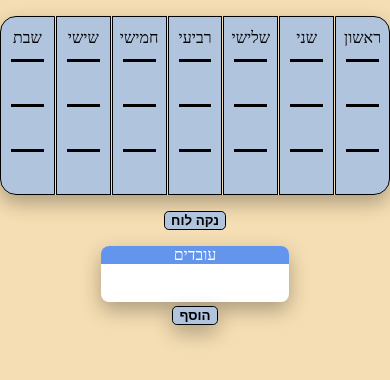
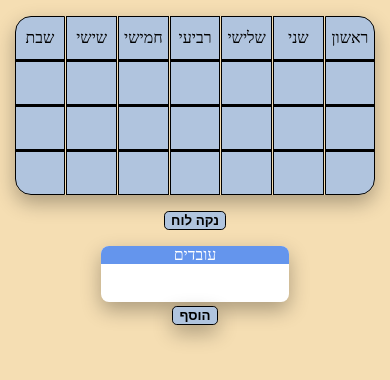
Before and after one commit to shahafss/shift-scheduler-app, a Nuxt app: page / in a window 390 px wide. Shown: the top 380 px of the page. Built offline with nearby package versions, Linux system fonts and the light colour scheme.

Commit message:
mobile style fixes

```diff
--- a/components/Schedule.tsx
+++ b/components/Schedule.tsx
@@ -48,7 +48,7 @@ export const Schedule = defineComponent({
 
       return days
         .map((day, dayIndex) => (
-          <div class={column}>
+          <div class={column(props.size)}>
             <div class={cx(gridCellStyle, css({ borderTop: 0 }))}>
               <div class={columnTitle}>{day}</div>
             </div>
@@ -67,10 +67,10 @@ export const Schedule = defineComponent({
 
     return () => (
       <>
-        <div class={props.size === "l" ? gridLargeStyle : gridSmallStyle}>
+        <div class={gridStyle(props.size)}>
           {renderDays()}
           {props.size === "l" && (
-            <div class={column}>
+            <div class={column(props.size)}>
               <div class={cx(gridCellStyle, css({ borderTop: 0 }))}>משמרת</div>
               <div class={gridCellStyle}>בוקר</div>
               <div class={gridCellStyle}>צהריים</div>
@@ -92,12 +92,14 @@ export const Schedule = defineComponent({
   },
 })
 
-const gridBaseStyle = css({
+const gridStyle = (size: GridSize) =>
+  css({
     gap: "1px",
     boxShadow: "0px 8px 20px rgba(0, 0, 0, 0.3)",
     borderRadius: "1rem",
     marginTop: "1rem",
     display: "grid",
+
     "& > div:first-child": {
       borderTopLeftRadius: "1rem",
       borderBottomLeftRadius: "1rem",
@@ -106,32 +108,28 @@ const gridBaseStyle = css({
       borderTopRightRadius: "1rem",
       borderBottomRightRadius: "1rem",
     },
-})
 
-const gridLargeStyle = cx(
-  gridBaseStyle,
-  css({
+    ...(size === "l"
+      ? {
           width: "95%",
           gridTemplateColumns: "repeat(8, 1fr)",
+        }
+      : {
+          gridTemplateColumns: "repeat(7, minmax(3rem, 1fr))",
+        }),
   })
-)
-
-const gridSmallStyle = cx(
-  gridBaseStyle,
-  css({
-    gridTemplateColumns: "repeat(7, minmax(3rem, 1fr))",
-  })
-)
 
 const columnTitle = css({
   marginTop: 0,
 })
 
-const column = css({
+const column = (size: GridSize) =>
+  css({
     border: "1px solid black",
     backgroundColor: "lightsteelblue",
-  padding: "0 10px",
     textAlign: "center",
+
+    ...(size === "l" && { padding: "0 10px" }),
   })
 
 const gridCellStyle = css({
```
Lines whose indentation alone changed are shown as unchanged.
